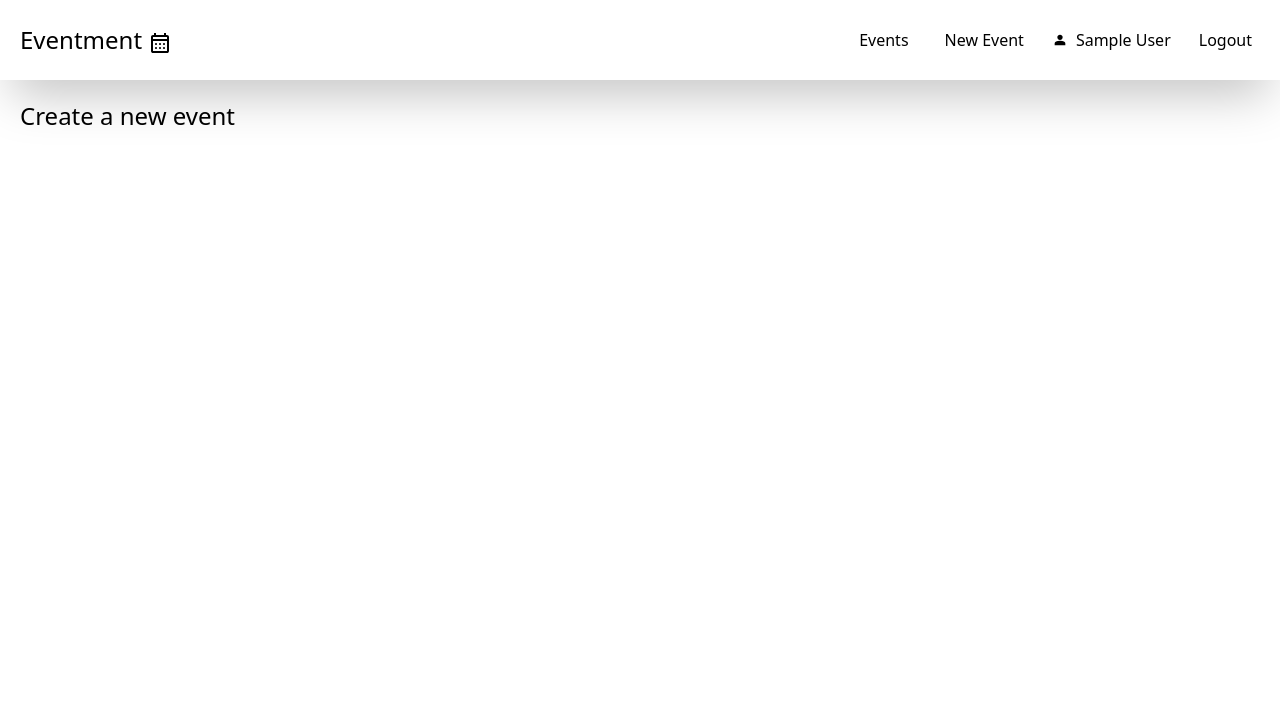
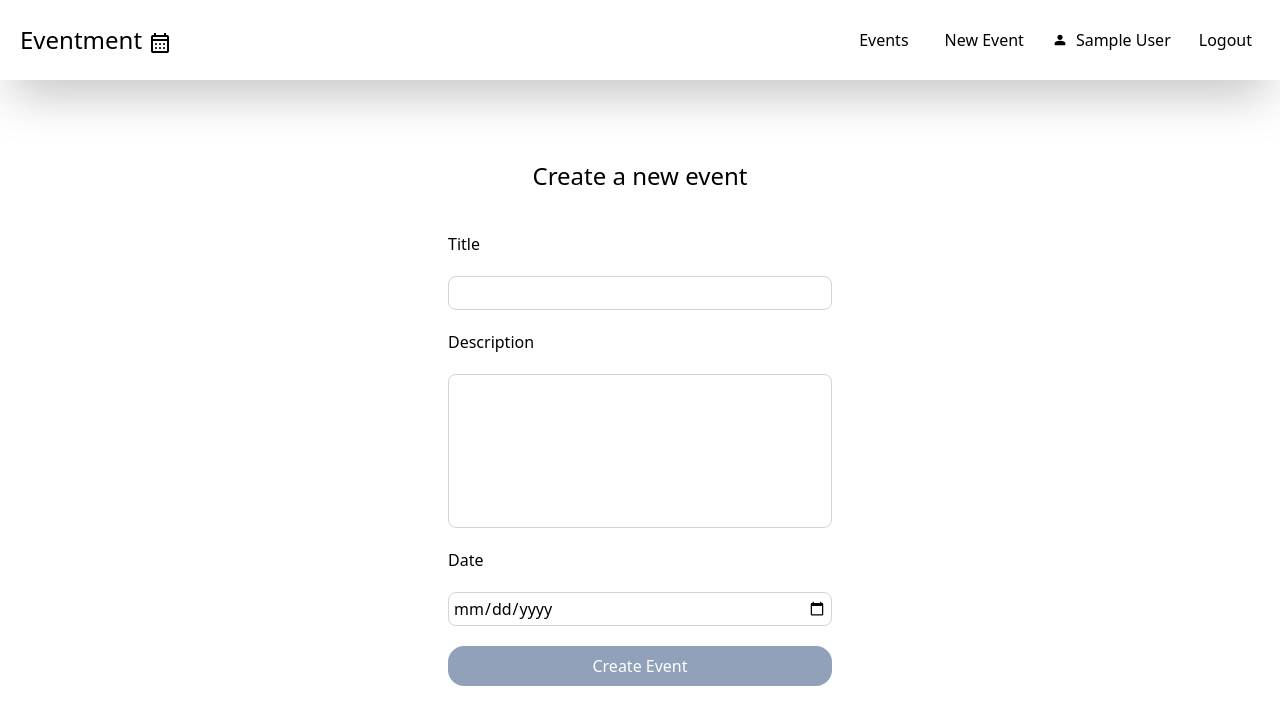
Before and after one commit to Syntrice/eventment, a Next.js app: page /events/create in a window 1280 px wide. Shown: the top 724 px of the page. Built offline with nearby package versions, Linux system fonts and the light colour scheme; no server answers; sample sign-in values are in the browser's storage.

Commit message:
feat: Add create event form

```diff
--- a/src/app/events/create/page.tsx
+++ b/src/app/events/create/page.tsx
@@ -1,3 +1,4 @@
+import CreateEventForm from "@/components/events/CreateEventForm"
 import { auth } from "@/lib/auth"
 import { redirect } from "next/navigation"
 
@@ -8,8 +9,11 @@ export default async function Create() {
     redirect("/login")
   } else {
     return (
-      <main className="p-5">
-        <h1 className="text-2xl">Create a new event</h1>
+      <main className="p-5 flex justify-center py-20 max-md:py-10">
+        <div className="max-w-sm grow text-center">
+          <h1 className="text-2xl mb-10 text-center">Create a new event</h1>
+          <CreateEventForm />
+        </div>
       </main>
     )
   }
--- /dev/null
+++ b/src/components/events/CreateEventForm.tsx
@@ -0,0 +1,26 @@
+"use client"
+
+export default function CreateEventForm() {
+  return (
+    <form className="flex flex-col gap-5">
+      <label className="text-left" htmlFor="title" aria-required={true}>
+        Title
+      </label>
+      <input className="input-text" type="text" name="title" id="" />
+      <label className="text-left" htmlFor="description">
+        Description
+      </label>
+      <textarea
+        className="input-text resize-none"
+        rows={6}
+        name="description"
+        id=""
+      ></textarea>
+      <label aria-required={true} className="text-left" htmlFor="date">
+        Date
+      </label>
+      <input className="input-text" type="date" name="date" id="date" />
+      <button className="form-button">Create Event</button>
+    </form>
+  )
+}
```
